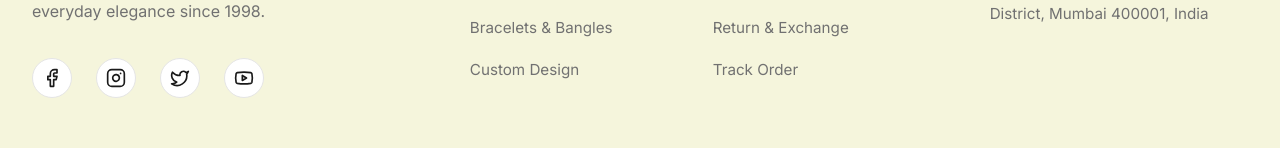
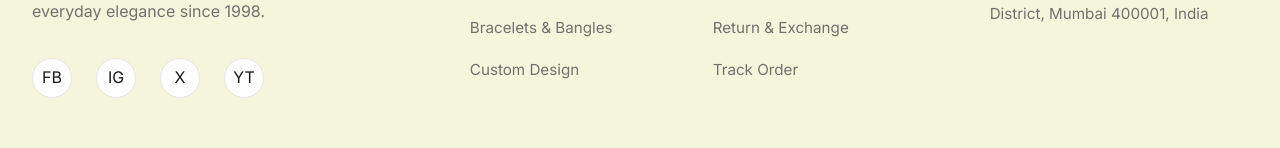
Before and after one commit to SriyanshNahar/Diamond-Jewellery, a Next.js app: page / in a window 1280 px wide. Shown: the part 2349-2497 px from the top of the page. Built offline with nearby package versions, Linux system fonts and the light colour scheme; a web font is replaced by a local one.

Commit message:
Fix: Remove deprecated lucide brand icons from Footer

```diff
--- a/src/components/layout/Footer.tsx
+++ b/src/components/layout/Footer.tsx
@@ -1,6 +1,6 @@
 import React from 'react';
 import Link from 'next/link';
-import { Facebook, Instagram, Twitter, Youtube, Mail, Phone, MapPin } from 'lucide-react';
+import { Mail, Phone, MapPin } from 'lucide-react';
 import styles from './Footer.module.css';
 
 const Footer = () => {
@@ -17,10 +17,10 @@ const Footer = () => {
                 Aura Fine Jewellery crafts timeless masterpieces with ethically sourced, certified natural diamonds. Elevating everyday elegance since 1998.
               </p>
               <div className={styles.socials}>
-                <a href="#" aria-label="Facebook"><Facebook size={20} /></a>
-                <a href="#" aria-label="Instagram"><Instagram size={20} /></a>
-                <a href="#" aria-label="Twitter"><Twitter size={20} /></a>
-                <a href="#" aria-label="Youtube"><Youtube size={20} /></a>
+                <a href="#" aria-label="Facebook">FB</a>
+                <a href="#" aria-label="Instagram">IG</a>
+                <a href="#" aria-label="Twitter">X</a>
+                <a href="#" aria-label="Youtube">YT</a>
               </div>
             </div>
 
```
